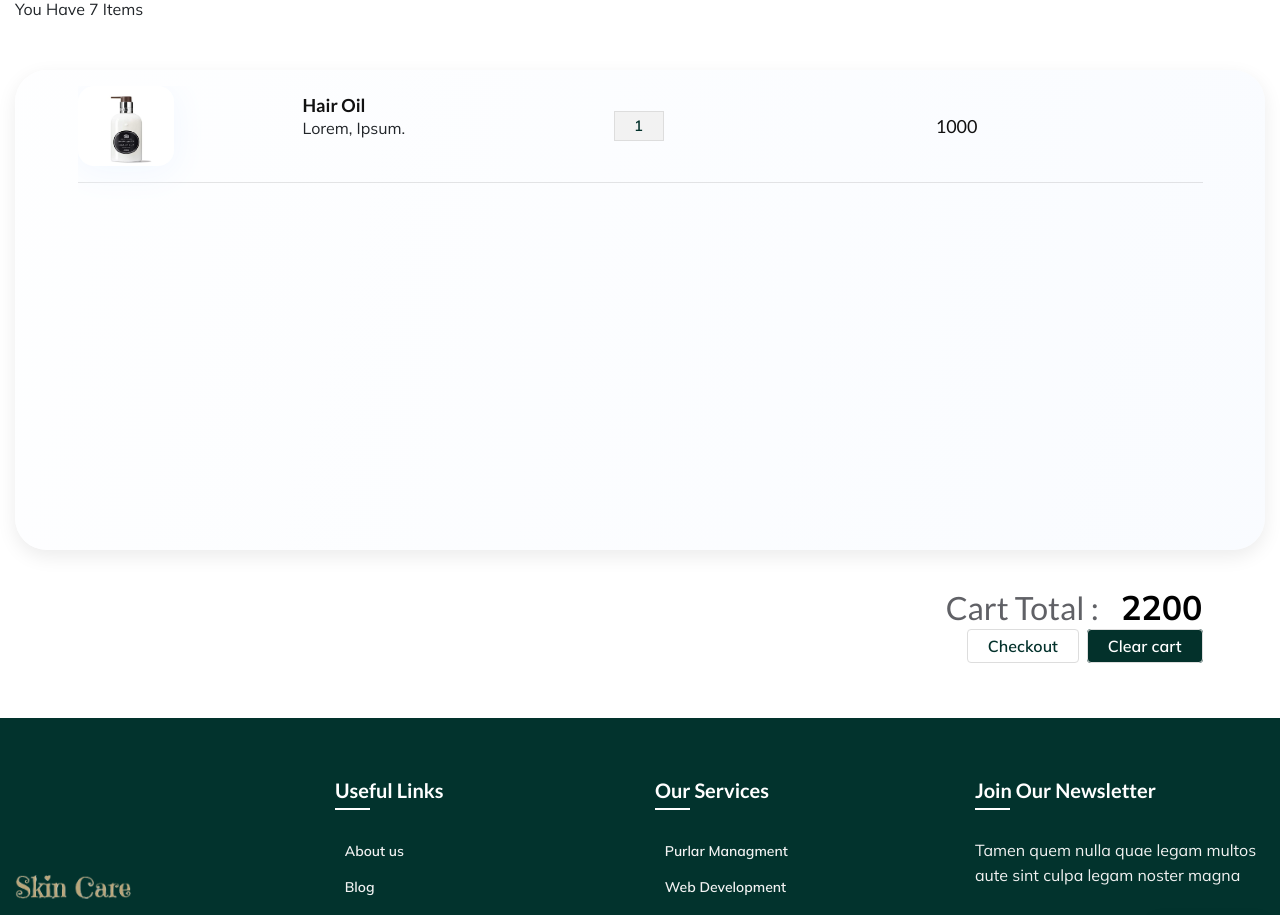
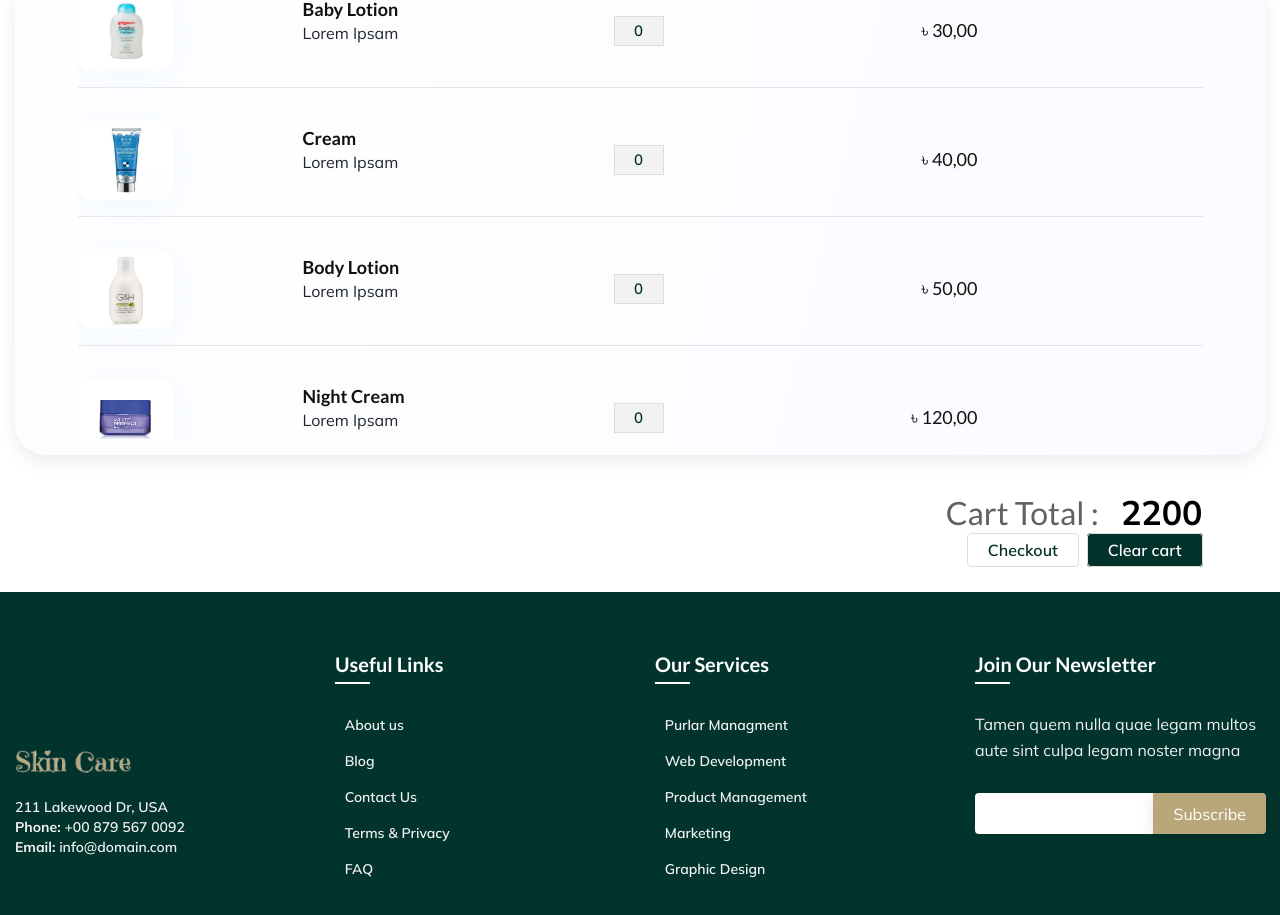
Before and after one commit to Ifratbinte/skin-care-react, a React (Create React App) app: page /cart in a window 1280 px wide. Shown: the part 379-1294 px from the top of the page. Built offline with nearby package versions, Linux system fonts and the light colour scheme; a web font is replaced by a local one.

Commit message:
cart data show with API context, useReduce

```diff
--- a/src/pages/component/cart.jsx
+++ b/src/pages/component/cart.jsx
@@ -1,48 +1,29 @@
-import React from 'react'
+import React, {createContext, useReducer} from 'react'
 import './cart/cart.css'
-import CartItems from './cart/cartItems'
-import { Scrollbars } from 'react-custom-scrollbars-2';
+import Product from './product/product'
+import ContextCart from './cart/contextCart';
+import {reducer} from './cart/reducer'
 
-const cart = () => {
+export const CartContext = createContext()
+
+const initialState = {
+    item : Product,
+    totalAmount : 0,
+    totalItem: 0
+};
+
+const Cart = () => {
+
+    // const [item, setItem] = useState(Product);
+    const [state, dispatch] = useReducer(reducer, initialState)
+
   return (
-    <>
-        <div className="cart-shop">
-            <div className="container">
-                <div className="cart-header">
-                    <div className="continue-shopping">
-                        <img src="./assets/img/icons/arrow.png" alt="arrow" className='arrow-icon'/>
-                        <a href="/product">Continue Shopping</a>
-                    </div>
-                    <div className="cart-icon">
-                        <img src="./assets/img/icons/cart.png" alt="" />
-                        <p>7</p>
-                    </div>
-                </div>
-                <hr />
 
-                <section className="main-cart-section section-gap">
-                    <h3>Shopping Cart</h3>
-                    <p className="total-items">You have <span className="total-item-count">7</span> items</p>
-                    <div className="cart-items">
-                        <div className="cart-items-container">
-                            <Scrollbars>
-                                <CartItems/>
-                            </Scrollbars>
-                        </div>
-                    </div>
-                    <div className="card-total">
-                        <h4>Cart Total : <span>2200</span></h4>
-                        <div className="cart-bottom-btn">
-                            <a href="#" className='button button-sqr btn-transparent mr-2'>Checkout</a>
-                            <a href="#" className='button button-sqr btn-bg'>Clear cart</a>
-                        </div>
-                    </div>
+    <CartContext.Provider value={{...state}}>
+        <ContextCart/>
+    </CartContext.Provider>
 
-                </section>
-            </div>
-        </div>
-    </>
   )
 }
 
-export default cart
+export default Cart;
--- a/src/pages/component/cart/cart.css
+++ b/src/pages/component/cart/cart.css
@@ -54,7 +54,7 @@ header {
   margin-bottom: 7rem;
 } */
 .section-gap{
-    margin: 60px 0;
+    margin: 30px 0;
 }
 .cart-header {
     display: flex;
--- a/src/pages/component/cart/cartItems.jsx
+++ b/src/pages/component/cart/cartItems.jsx
@@ -1,29 +1,26 @@
 import React from 'react'
-const cartItems = () => {
+import IncrementDecrement from '../cart/incrementDecrement';
+const CartItems = ({image, title, desc, currentPrice, amount }) => {
 
     return (
         <>
             <div>
                 <div className="items-info">
                     <div className="product-img">
-                    <img src="/assets/img/product/8.jpg" alt="product" />
+                        <img src={image} alt="product" />
                     </div>
                     <div className="title">
-                    <h5>Hair Oil</h5>
-                    <p>Lorem, ipsum.</p>
+                        <h5>{title}</h5>
+                        <p>{desc}</p>
                     </div>
-                <div class="cart-product-qunty cart-details-qunty">
-                    <ul>
-                        <li class="entry value-minus"><i class="fa fa-minus" aria-hidden="true"></i></li>
-                        <li class="entry value"><span>1</span></li>
-                        <li class="entry value-plus active"><i class="fa fa-plus" aria-hidden="true"></i></li>
-                    </ul>
+                    <div className="cart-product-qunty cart-details-qunty">
+                        <IncrementDecrement/>
                     </div>
                     <div className="price">
-                    <h5>1000</h5>
+                        <h5>{currentPrice}</h5>
                     </div>
                     <div className="remove-item">
-                    <i class="fa fa-trash" aria-hidden="true"></i>
+                        <i className="fa fa-trash" aria-hidden="true"></i>
                     </div>
                 </div>
                 <hr />
@@ -32,4 +29,4 @@ const cartItems = () => {
     )
 }
 
-export default cartItems
+export default CartItems;
--- /dev/null
+++ b/src/pages/component/cart/contextCart.jsx
@@ -0,0 +1,55 @@
+import React, {useContext} from 'react'
+import CartItems from './cartItems'
+import { Scrollbars } from 'react-custom-scrollbars-2';
+import { CartContext } from '../cart';
+
+const ContextCart = () => {
+    // const [item, setItem] = useState(Product);
+
+    const {item} = useContext(CartContext);
+
+    return (
+    <>
+        <div className="cart-shop">
+            <div className="container">
+                <div className="cart-header">
+                    <div className="continue-shopping">
+                        <img src="./assets/img/icons/arrow.png" alt="arrow" className='arrow-icon'/>
+                        <a href="/product">Continue Shopping</a>
+                    </div>
+                    <div className="cart-icon">
+                        <img src="./assets/img/icons/cart.png" alt="" />
+                        <p>7</p>
+                    </div>
+                </div>
+                <hr />
+
+                <section className="main-cart-section section-gap">
+                    <h3 className='mb-4'>Shopping Cart</h3>
+                    <div className="cart-items">
+                        <div className="cart-items-container">
+                            <Scrollbars>
+                                {
+                                    item.map((currentElm) => {
+                                        return <CartItems key ={currentElm.id} {...currentElm}/>
+                                    })
+                                }
+                            </Scrollbars>
+                        </div>
+                    </div>
+                    <div className="card-total">
+                        <h4>Cart Total : <span>2200</span></h4>
+                        <div className="cart-bottom-btn">
+                            <a href="#" className='button button-sqr btn-transparent mr-2'>Checkout</a>
+                            <a href="#" className='button button-sqr btn-bg'>Clear cart</a>
+                        </div>
+                    </div>
+
+                </section>
+            </div>
+        </div>
+    </>
+    )
+}
+
+export default ContextCart;
--- /dev/null
+++ b/src/pages/component/cart/reducer.jsx
@@ -0,0 +1,3 @@
+const reducer = (state, action) => {
+    return state;
+}
--- a/src/pages/component/product/product.jsx
+++ b/src/pages/component/product/product.jsx
@@ -3,6 +3,8 @@ const Product = [
         id: 1,
         image: 'assets/img/category/cat1.jpg',
         name: 'Baby Lotion',
+        title: 'Baby Lotion',
+        desc : 'lorem ipsam',
         oldprice: '৳ 35,00',
         currentPrice: '৳ 30,00',
         amount: 1
@@ -11,30 +13,38 @@ const Product = [
         id: 2,
         image: 'assets/img/category/cat2.jpg',
         name: 'Cream',
-        oldprice: '৳ 35,00',
-        currentPrice: '৳ 30,00',
+        title: 'Cream',
+        desc : 'lorem ipsam',
+        oldprice: '৳ 50,00',
+        currentPrice: '৳ 40,00',
         amount: 1
     },
     {
         id: 3,
         image: 'assets/img/category/cat3.jpg',
         name: 'Body Lotion',
-        oldprice: '৳ 35,00',
-        currentPrice: '৳ 30,00',
+        title: 'Body Lotion',
+        desc : 'lorem ipsam',
+        oldprice: '৳ 55,00',
+        currentPrice: '৳ 50,00',
         amount: 1
     },
     {
         id: 4,
         image: 'assets/img/category/cat4.jpg',
         name: 'Night cream',
-        oldprice: '৳ 35,00',
-        currentPrice: '৳ 30,00',
+        title: 'Night cream',
+        desc : 'lorem ipsam',
+        oldprice: '৳ 100,00',
+        currentPrice: '৳ 120,00',
         amount: 1
     },
     {
         id: 5,
         image: 'assets/img/category/cat5.jpg',
         name: 'Oil',
+        title: 'Oil',
+        desc : 'lorem ipsam',
         oldprice: '৳ 35,00',
         currentPrice: '৳ 30,00',
         amount: 1
@@ -43,22 +53,28 @@ const Product = [
         id: 6,
         image: 'assets/img/category/cat6.jpg',
         name: 'Dark remover',
-        oldprice: '৳ 35,00',
-        currentPrice: '৳ 30,00',
+        title: 'Dark remover',
+        desc : 'lorem ipsam',
+        oldprice: '৳ 85,00',
+        currentPrice: '৳ 80,00',
         amount: 1
     },
     {
         id: 7,
         image: 'assets/img/category/cat7.jpeg',
         name: 'Moisturizer',
-        oldprice: '৳ 35,00',
-        currentPrice: '৳ 30,00',
+        title: 'Moisturizer',
+        desc : 'lorem ipsam',
+        oldprice: '৳ 105,00',
+        currentPrice: '৳ 108,00',
         amount: 1
     },
     {
         id: 8,
         image: 'assets/img/category/cat8.jpg',
         name: 'Face Wash',
+        title: 'Face Wash',
+        desc : 'lorem ipsam',
         oldprice: '৳ 35,00',
         currentPrice: '৳ 30,00',
         amount: 1
@@ -67,30 +83,38 @@ const Product = [
         id: 9,
         image: 'assets/img/category/cat9.jpg',
         name: 'Moisturizer',
-        oldprice: '৳ 35,00',
-        currentPrice: '৳ 30,00',
+        title: 'Moisturizer',
+        desc : 'lorem ipsam',
+        oldprice: '৳ 55,00',
+        currentPrice: '৳ 50,00',
         amount: 1
     },
     {
         id: 10,
         image: 'assets/img/category/cat10.jpg',
         name: 'Hair oil',
-        oldprice: '৳ 35,00',
-        currentPrice: '৳ 30,00',
+        title: 'Hair Oil',
+        desc : 'lorem ipsam',
+        oldprice: '৳ 70,00',
+        currentPrice: '৳ 60,00',
         amount: 1
     },
     {
         id: 11,
         image: 'assets/img/category/cat12.jpg',
         name: 'Shaving',
-        oldprice: '৳ 35,00',
-        currentPrice: '৳ 30,00',
+        title: 'Shaving',
+        desc : 'lorem ipsam',
+        oldprice: '৳ 200,00',
+        currentPrice: '৳ 180,00',
         amount: 1
     },
     {
         id: 12,
         image: 'assets/img/category/cat14.jpg',
         name: 'Gel',
+        title: 'Gel',
+        desc : 'lorem ipsam',
         oldprice: '৳ 35,00',
         currentPrice: '৳ 30,00',
         amount: 1
```
Lines whose indentation alone changed are shown as unchanged.
